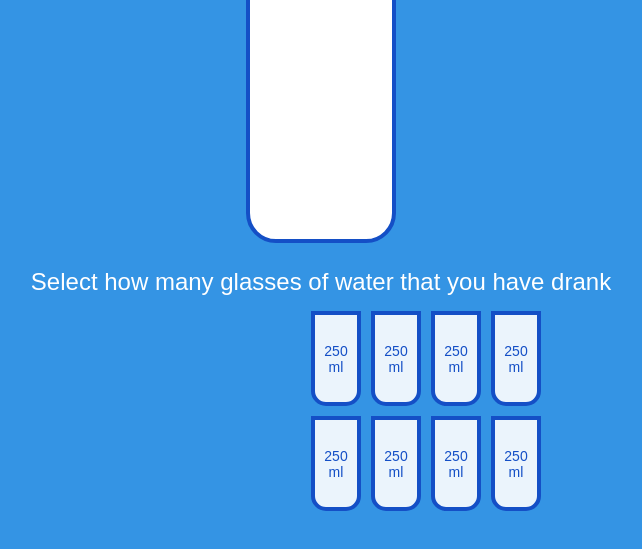
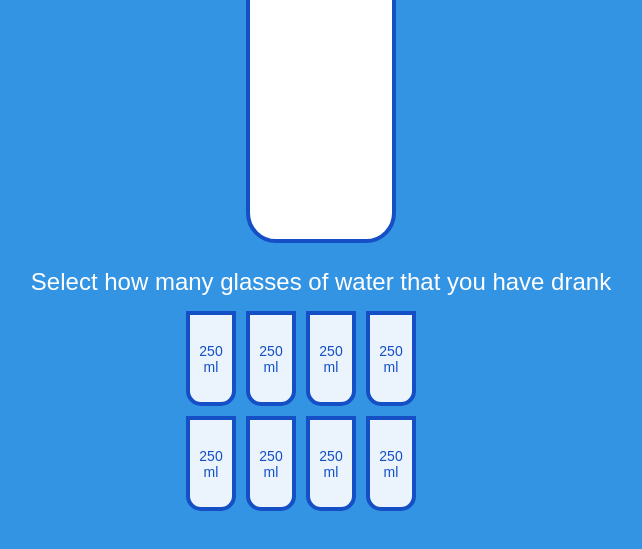
Before and after one commit to 5iddesh/drinkWater, a plain HTML site: page index.html in a window 1280 px wide. Shown: the part 231-780 px from the top of the page, without its empty margins (319-961 px from the left). Drawn offline with Linux system fonts and the light colour scheme.

Commit message:
allignment adjustment

```diff
--- a/water.css
+++ b/water.css
@@ -74,8 +74,7 @@ body{
     display:flex;
     flex-wrap: wrap;
     width: 280px;
-    align-items: center;
-    margin-left: 625px;
+    margin: auto;
 }
 
 .cups .fill{
--- a/water.js
+++ b/water.js
@@ -29,7 +29,6 @@ function highlightcups(index) {
 
 
 function bigCup(index) {
-  console.log(index);
   const fullCups = index+1;
   const totalCups = 8;
 
@@ -42,8 +41,7 @@ function bigCup(index) {
       percent.style.height = `${height}px`
       percent.style.display = 'block';
       liter.innerHTML = `${2-(fullCups*0.25)} L `;
-      abovePercent.style.height = `${322-height}px`
-      console.log(height + '  '+ `${322-height}`);
+      abovePercent.style.height = `${322-height}px`;
       if(fullCups>6){
         percent.style.fontSize = '20px';
         liter.style.fontSize = '20px';
```
Also changed, not shown: index.html (+1 -2 lines).
